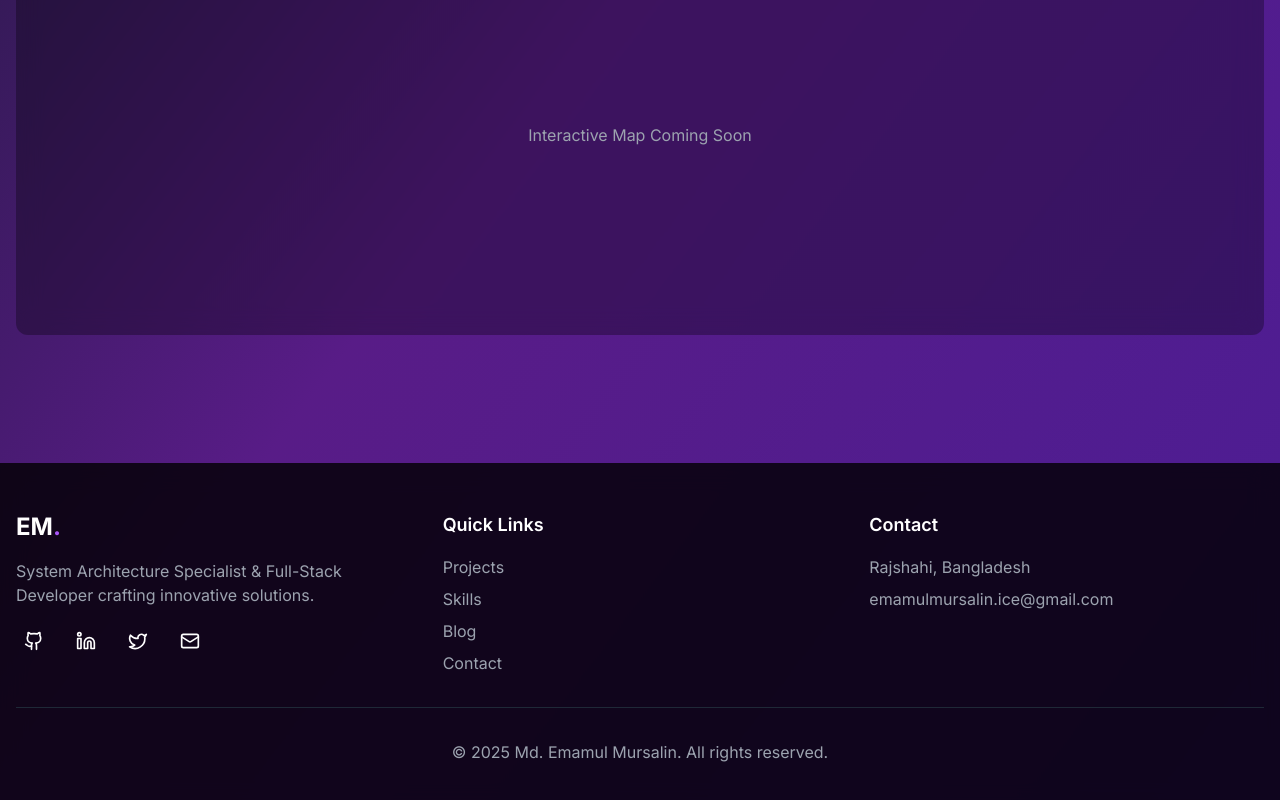
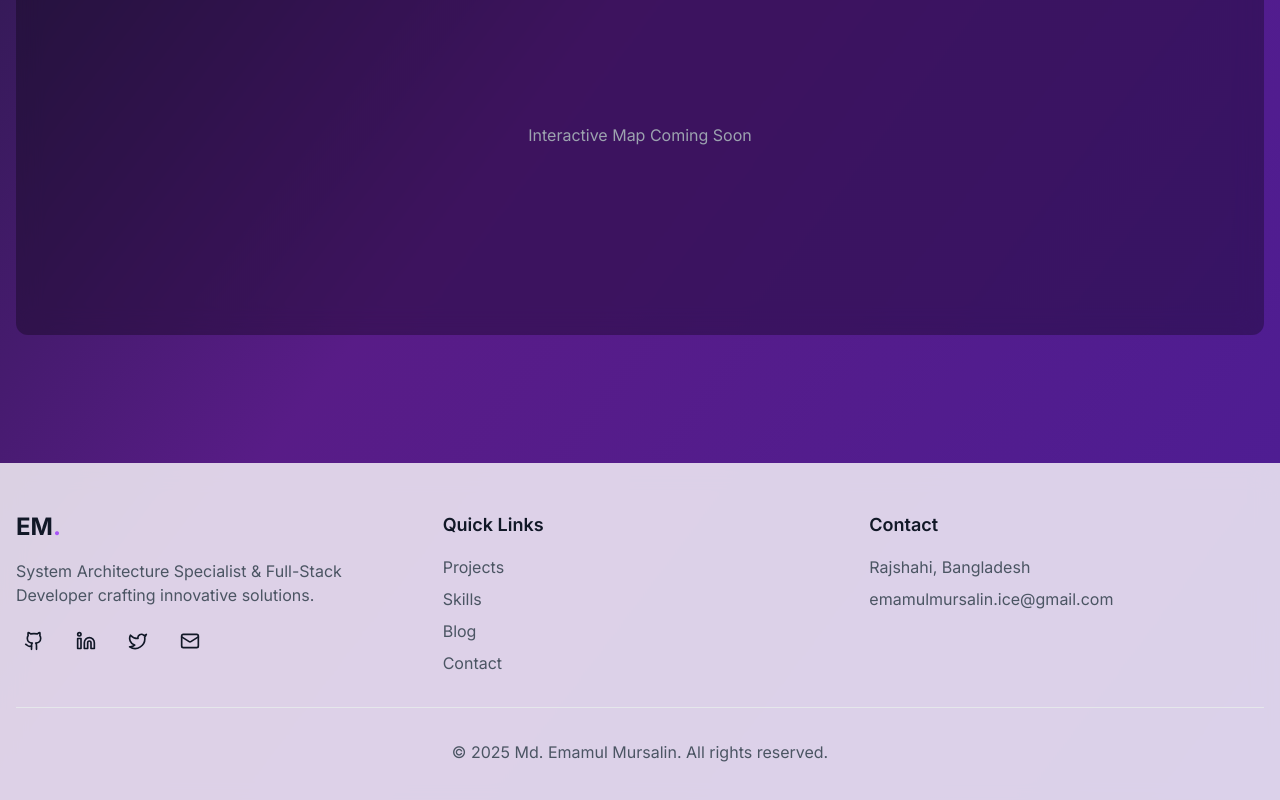
Before and after one commit to emamulmursalin47/portfolio-2025, a React (Vite) app: page /contact in a window 1280 px wide. Shown: the part 887-1687 px from the top of the page. Built offline with nearby package versions, Linux system fonts and the light colour scheme.

Commit message:
Updated Footer

```diff
--- a/src/components/Footer.tsx
+++ b/src/components/Footer.tsx
@@ -1,4 +1,4 @@
-import React from 'react';
+
 import { motion } from 'framer-motion';
 import { Github, Linkedin, Mail, Twitter } from 'lucide-react';
 
@@ -27,14 +27,14 @@ const Footer = () => {
   ];
 
   return (
-    <footer className="bg-black/80 backdrop-blur-md text-white py-12">
+    <footer className="bg-white/80 dark:bg-black/80 backdrop-blur-md text-gray-900 dark:text-white py-12">
       <div className="container mx-auto px-4">
         <div className="grid grid-cols-1 md:grid-cols-3 gap-8">
           <div>
             <h3 className="text-2xl font-bold mb-4">
               EM<span className="text-purple-500">.</span>
             </h3>
-            <p className="text-gray-400 mb-4">
+            <p className="text-gray-600 dark:text-gray-400 mb-4">
               System Architecture Specialist & Full-Stack Developer crafting innovative solutions.
             </p>
             <div className="flex space-x-4">
@@ -46,7 +46,7 @@ const Footer = () => {
                   rel="noopener noreferrer"
                   whileHover={{ scale: 1.1 }}
                   whileTap={{ scale: 0.9 }}
-                  className="p-2 rounded-full hover:bg-white/10 transition-colors"
+                  className="p-2 rounded-full hover:bg-gray-200 dark:hover:bg-white/10 transition-colors"
                 >
                   {link.icon}
                 </motion.a>
@@ -58,22 +58,22 @@ const Footer = () => {
             <h4 className="text-lg font-semibold mb-4">Quick Links</h4>
             <ul className="space-y-2">
               <li>
-                <a href="/projects" className="text-gray-400 hover:text-white transition-colors">
+                <a href="/projects" className="text-gray-600 dark:text-gray-400 hover:text-gray-900 dark:hover:text-white transition-colors">
                   Projects
                 </a>
               </li>
               <li>
-                <a href="/skills" className="text-gray-400 hover:text-white transition-colors">
+                <a href="/skills" className="text-gray-600 dark:text-gray-400 hover:text-gray-900 dark:hover:text-white transition-colors">
                   Skills
                 </a>
               </li>
               <li>
-                <a href="/blog" className="text-gray-400 hover:text-white transition-colors">
+                <a href="/blog" className="text-gray-600 dark:text-gray-400 hover:text-gray-900 dark:hover:text-white transition-colors">
                   Blog
                 </a>
               </li>
               <li>
-                <a href="/contact" className="text-gray-400 hover:text-white transition-colors">
+                <a href="/contact" className="text-gray-600 dark:text-gray-400 hover:text-gray-900 dark:hover:text-white transition-colors">
                   Contact
                 </a>
               </li>
@@ -82,12 +82,12 @@ const Footer = () => {
 
           <div>
             <h4 className="text-lg font-semibold mb-4">Contact</h4>
-            <p className="text-gray-400 mb-2">Rajshahi, Bangladesh</p>
-            <p className="text-gray-400">emamulmursalin.ice@gmail.com</p>
+            <p className="text-gray-600 dark:text-gray-400 mb-2">Rajshahi, Bangladesh</p>
+            <p className="text-gray-600 dark:text-gray-400">emamulmursalin.ice@gmail.com</p>
           </div>
         </div>
 
-        <div className="border-t border-gray-800 mt-8 pt-8 text-center text-gray-400">
+        <div className="border-t border-gray-200 dark:border-gray-800 mt-8 pt-8 text-center text-gray-600 dark:text-gray-400">
           <p>© {new Date().getFullYear()} Md. Emamul Mursalin. All rights reserved.</p>
         </div>
       </div>
```
